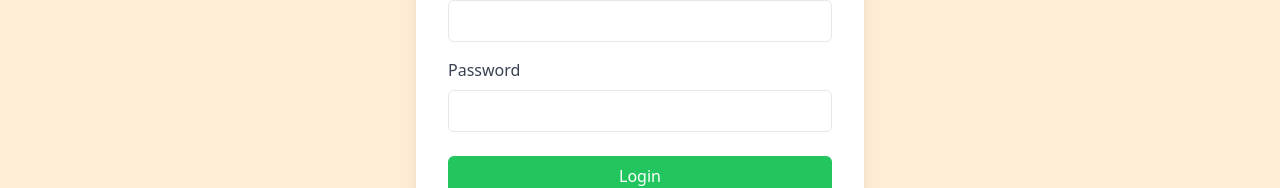
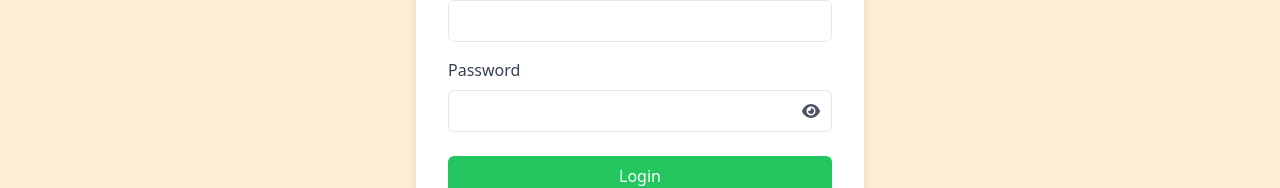
Before and after one commit to AyushKumar123456789/stock-analysis-frontend, a React (Vite) app: page /login in a window 1280 px wide. Shown: the part 406-594 px from the top of the page. Built offline with nearby package versions, Linux system fonts and the light colour scheme.

Commit message:
Implement password visibility component on Login and Register pages

```diff
--- a/package.json
+++ b/package.json
@@ -10,6 +10,9 @@
     "preview": "vite preview"
   },
   "dependencies": {
+    "@fortawesome/fontawesome-svg-core": "^6.6.0",
+    "@fortawesome/free-solid-svg-icons": "^6.6.0",
+    "@fortawesome/react-fontawesome": "^0.2.2",
     "axios": "^1.7.2",
     "js-cookie": "^3.0.5",
     "react": "^18.3.1",
--- a/src/components/Login/Login.jsx
+++ b/src/components/Login/Login.jsx
@@ -1,5 +1,6 @@
-import React, { useEffect, useState } from 'react';
+import React, { useState } from 'react';
 import { Link } from 'react-router-dom';
+import PasswordInput from '../PasswordInput/PasswordInput';
 import useAuth from '../../context/AuthContext';
 
 const LoginPage = () => {
@@ -35,12 +36,10 @@
                     </div>
                     <div className="mt-4">
                         <label className="block text-gray-700">Password</label>
-                        <input
-                            type="password"
+                        <PasswordInput
                             value={password}
                             onChange={(e) => setPassword(e.target.value)}
                             className="w-full px-4 py-2 mt-2 border rounded-md focus:outline-none focus:ring-2 focus:ring-green-400"
-                            required
                         />
                     </div>
                     <button
--- a/src/components/Register/Register.jsx
+++ b/src/components/Register/Register.jsx
@@ -1,9 +1,8 @@
 import React, { useState } from 'react';
 import { Link } from 'react-router-dom';
 import axios from 'axios';
-
+import PasswordInput from '../PasswordInput/PasswordInput';
 import useAuth from '../../context/AuthContext';
-
 
 const RegisterPage = () => {
     const [email, setEmail] = useState('');
@@ -11,8 +10,6 @@
     const [username, setUsername] = useState('');
 
     const { BackendURL } = useAuth();
-
-
     const handleRegister = async (e) => {
         e.preventDefault();
         try {
@@ -65,12 +62,10 @@
                     </div>
                     <div className="mt-4">
                         <label className="block text-gray-700">Password</label>
-                        <input
-                            type="password"
+                        <PasswordInput
                             value={password}
                             onChange={(e) => setPassword(e.target.value)}
                             className="w-full px-4 py-2 mt-2 border rounded-md focus:outline-none focus:ring-2 focus:ring-orange-400"
-                            required
                         />
                     </div>
                     <button
```
Also changed, not shown: 1 other file (tests, documents, lock files or other folders).
